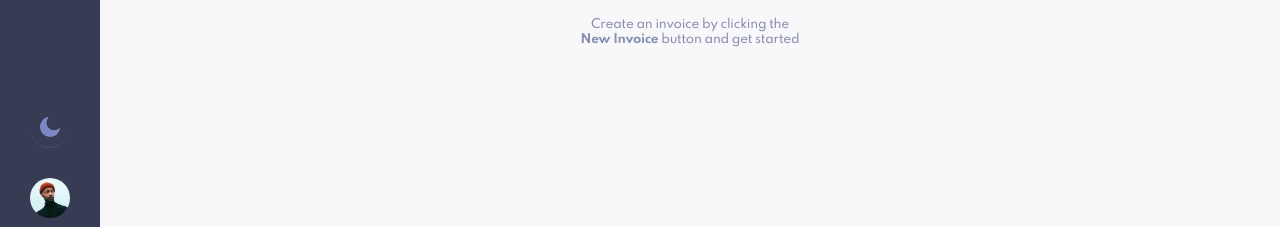
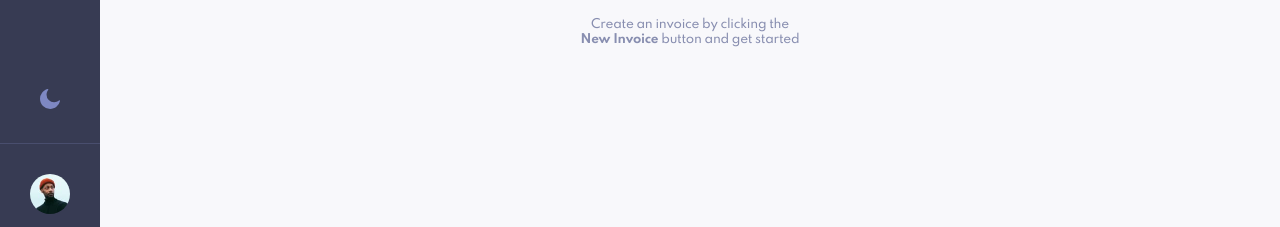
Before and after one commit to mcornale/invoice-app, a React (Create React App) app: page /invoices in a window 1280 px wide. Shown: the part 552-779 px from the top of the page. Built offline with nearby package versions, Linux system fonts and the light colour scheme; no server answers; the database is empty.

Commit message:
SideBar minor changes

```diff
--- a/src/components/Layout/SideBar/SideBar.js
+++ b/src/components/Layout/SideBar/SideBar.js
@@ -15,7 +15,9 @@ const Sidebar = () => {
         />
       </div>
       <div className={styles.sidebarElements}>
-        <Button icon={<Icon icon='moon' />} />
+        <button className={styles.sidebarThemeSwitch}>
+          <Icon icon='moon' />
+        </button>
         <img
           className={styles.sidebarProfileImg}
           src={profileImgSrc}
--- a/src/components/Layout/SideBar/SideBar.module.css
+++ b/src/components/Layout/SideBar/SideBar.module.css
@@ -40,12 +40,6 @@
   position: relative;
 }
 
-.sidebarElements {
-  display: flex;
-  flex-direction: column;
-  align-items: center;
-}
-
 .sidebarElements > *:not(:last-child) {
   border-bottom: 0.1rem solid #494e6e;
 }
@@ -58,6 +52,6 @@
 .sidebarProfileImg {
   padding: 3rem;
   border-radius: 50%;
-  height: 10rem;
-  width: auto;
+  width: 100%;
+  height: auto;
 }
```
